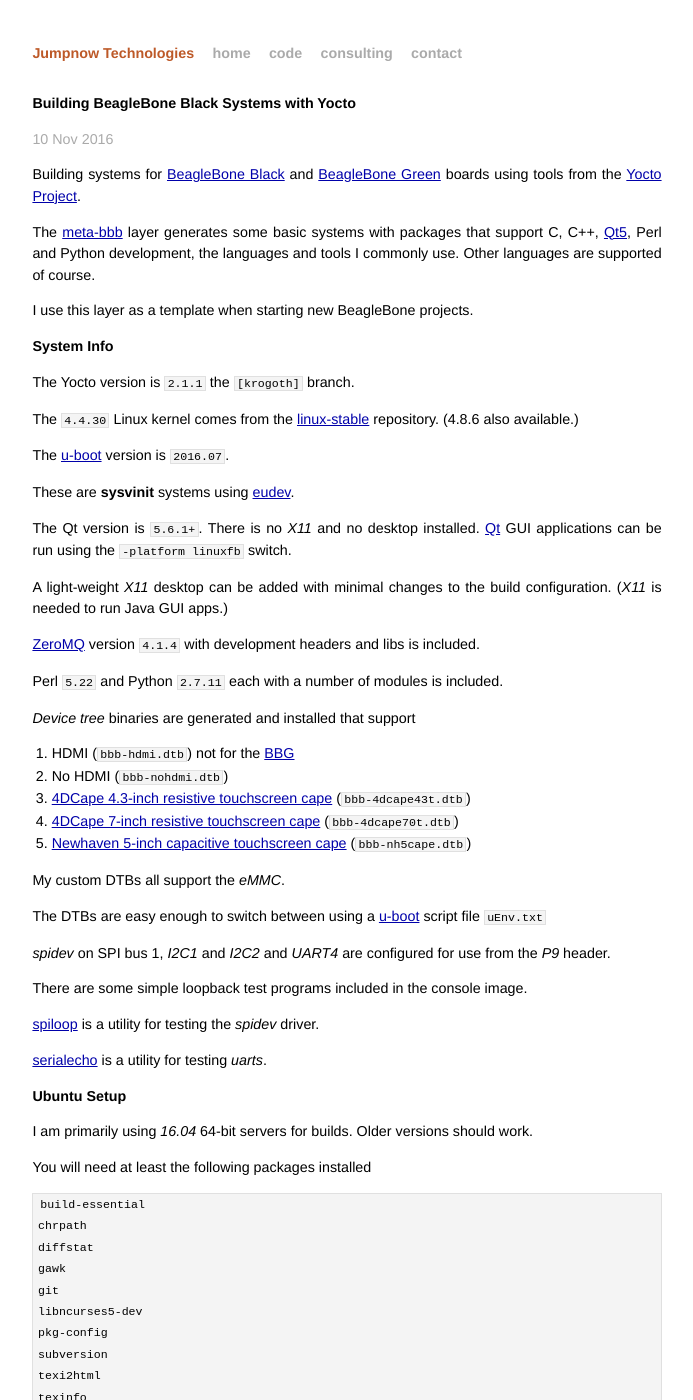
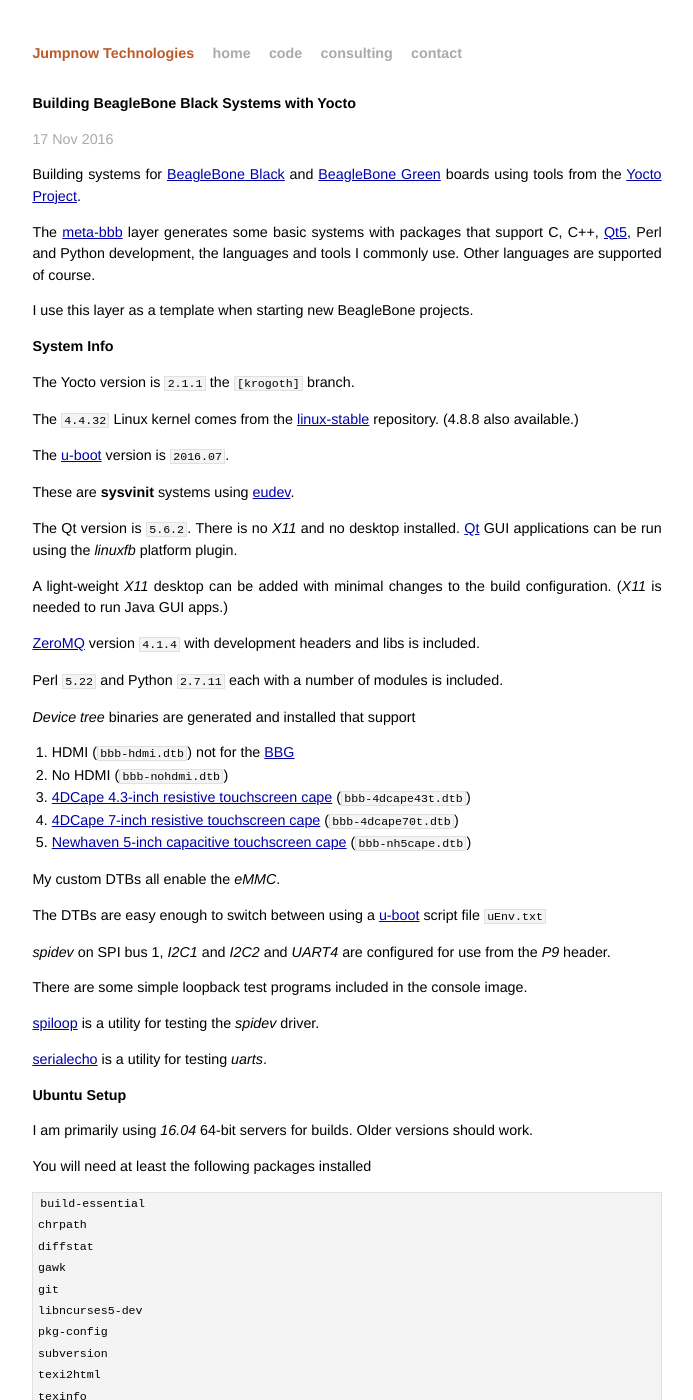
Before and after one commit to jumpnow/jumpnowtek-site, a Jekyll site: the page built from _posts/2015-06-08-BeagleBone-Systems-with-Yocto.md, in a window 1280 px wide and 1400 px high. Shown: the whole window, without its empty margins (293-986 px from the left). Built offline with Jekyll 4.4.1, drawn with Linux system fonts in a browser that asks for light colours.

Commit message:
Upgrade kernel for bbb

```diff
--- a/_posts/2015-06-08-BeagleBone-Systems-with-Yocto.md
+++ b/_posts/2015-06-08-BeagleBone-Systems-with-Yocto.md
@@ -2,7 +2,7 @@
 layout: post
 title: Building BeagleBone Black Systems with Yocto
 description: "Building customized systems for the BeagleBone Black using tools from the Yocto Project"
-date: 2016-11-10 12:10:00
+date: 2016-11-17 04:17:00
 categories: beaglebone
 tags: [linux, beaglebone, yocto]
 ---
@@ -17,13 +17,13 @@
 
 The Yocto version is `2.1.1` the `[krogoth]` branch.
 
-The `4.4.30` Linux kernel comes from the [linux-stable][linux-stable] repository. (4.8.6 also available.)
+The `4.4.32` Linux kernel comes from the [linux-stable][linux-stable] repository. (4.8.8 also available.)
 
 The [u-boot][uboot] version is `2016.07`.
 
 These are **sysvinit** systems using [eudev][eudev].
 
-The Qt version is `5.6.1+`. There is no *X11* and no desktop installed. [Qt][qt] GUI applications can be run using the `-platform linuxfb` switch.
+The Qt version is `5.6.2`. There is no *X11* and no desktop installed. [Qt][qt] GUI applications can be run using the *linuxfb* platform plugin.
 
 A light-weight *X11* desktop can be added with minimal changes to the build configuration. (*X11* is needed to run Java GUI apps.)
 
@@ -39,7 +39,7 @@
 4. [4DCape 7-inch resistive touchscreen cape][4dcape70t] (`bbb-4dcape70t.dtb`)
 5. [Newhaven 5-inch capacitive touchscreen cape][nh5cape] (`bbb-nh5cape.dtb`)
 
-My custom DTBs all support the *eMMC*.
+My custom DTBs all enable the *eMMC*.
 
 The DTBs are easy enough to switch between using a [u-boot][uboot] script file `uEnv.txt`
 
```
